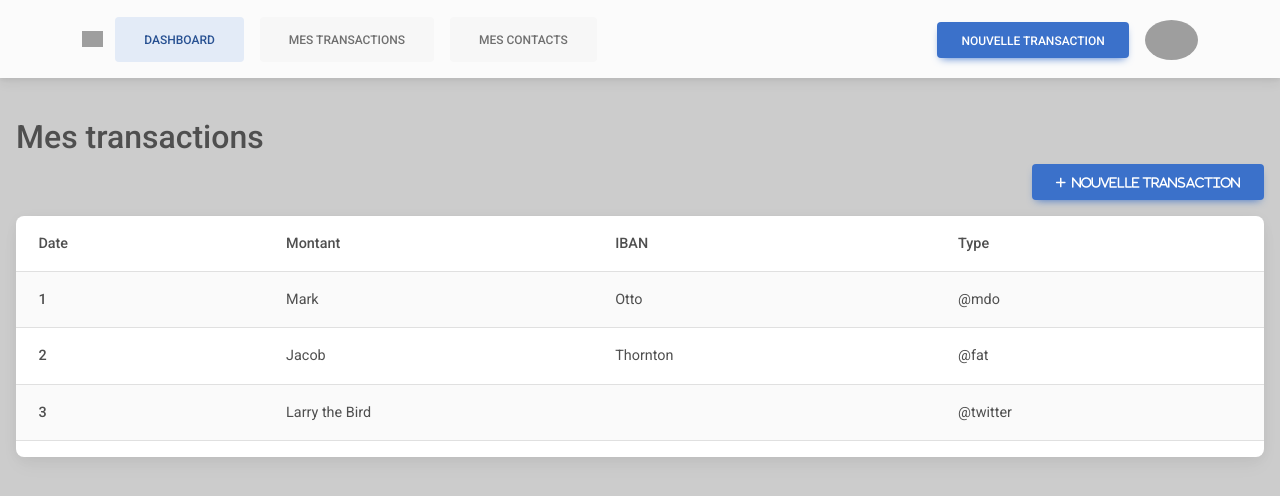
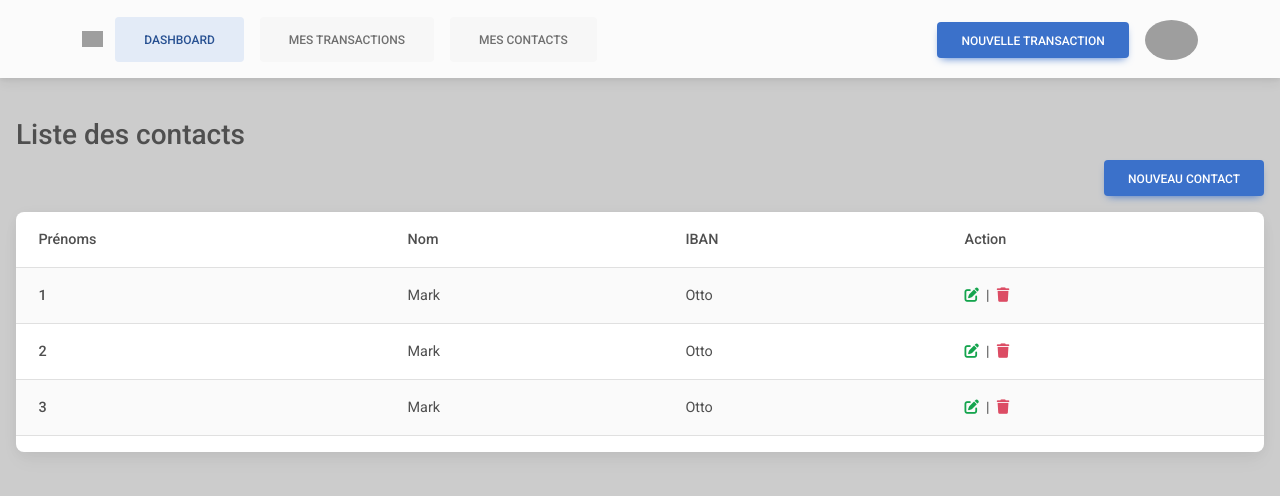
Before and after one commit to Junior98-dev/banking, an Angular app: page / in a window 1280 px wide. Shown: the top 496 px of the page. Built offline with nearby package versions, Linux system fonts and the light colour scheme; grey boxes are pictures that could not be loaded.

Commit message:
pages contacts

```diff
--- a/src/app/app.component.html
+++ b/src/app/app.component.html
@@ -1,3 +1,3 @@
 <app-menu></app-menu>
-<app-transaction></app-transaction>
+<app-contacts></app-contacts>
 <router-outlet></router-outlet>
--- a/src/app/app.module.ts
+++ b/src/app/app.module.ts
@@ -8,6 +8,7 @@ import { LoginComponent } from './pages/login/login.component';
 import { RegisterComponent } from './pages/register/register.component';
 import { UserAshboardComponent } from './pages/user-ashboard/user-ashboard.component';
 import { TransactionComponent } from './pages/transaction/transaction.component';
+import { ContactsComponent } from './pages/contacts/contacts.component';
 
 @NgModule({
   declarations: [
@@ -16,7 +17,8 @@ import { TransactionComponent } from './pages/transaction/transaction.component'
     LoginComponent,
     RegisterComponent,
     UserAshboardComponent,
-    TransactionComponent
+    TransactionComponent,
+    ContactsComponent
   ],
   imports: [
     BrowserModule,
--- /dev/null
+++ b/src/app/pages/contacts/contacts.component.html
@@ -0,0 +1,50 @@
+<div class="p-3">
+    <h3>Liste des contacts</h3>
+
+
+    <div class="d-flex justify-content-end mb-3">
+        <button type="button" class="btn btn-primary">Nouveau contact</button>
+    </div>
+
+
+    <div class="card">
+
+
+        <table class="table table-striped">
+            <thead>
+            <tr>
+                <th scope="col">Prénoms</th>
+                <th scope="col">Nom</th>
+                <th scope="col">IBAN</th>
+                <th scope="col">Action</th>
+            </tr>
+            </thead>
+            <tbody>
+            <tr>
+                <th scope="row">1</th>
+                <td>Mark</td>
+                <td>Otto</td>
+                <td class="cursor-pointer">
+                    <em class="fa fa-edit text-success"></em>&nbsp; | &nbsp;<em class="fa fa-trash text-danger"></em>
+                </td>
+            </tr>
+            <tr>
+                <th scope="row">2</th>
+                <td>Mark</td>
+                <td>Otto</td>
+                <td class="cursor-pointer">
+                    <em class="fa fa-edit text-success"></em>&nbsp; | &nbsp;<em class="fa fa-trash text-danger"></em>
+                </td>
+            </tr>
+            <tr>
+                <th scope="row">3</th>
+                <td>Mark</td>
+                <td>Otto</td>
+                <td class="cursor-pointer">
+                    <em class="fa fa-edit text-success"></em>&nbsp; | &nbsp;<em class="fa fa-trash text-danger"></em>
+                </td>
+            </tr>
+            </tbody>
+        </table>
+    </div>
+</div>
--- a/src/app/pages/transaction/transaction.component.html
+++ b/src/app/pages/transaction/transaction.component.html
@@ -1,5 +1,5 @@
 <div class="p-3">
-    <h2>Mes transactions</h2>
+    <h3>Mes transactions</h3>
 
 
     <div class="d-flex justify-content-end mb-3">
--- a/src/styles.scss
+++ b/src/styles.scss
@@ -1,3 +1,7 @@
 body{
     background-color: rgba(0, 0, 0, 0.2);
 }
+
+.cursor-pointer{
+    cursor: pointer;
+}
```
Also changed, not shown: src/app/pages/contacts/contacts.component.ts (added, +10 -0 lines), src/app/pages/contacts/contacts.component.scss (added), 1 other file (tests, documents, lock files or other folders).
